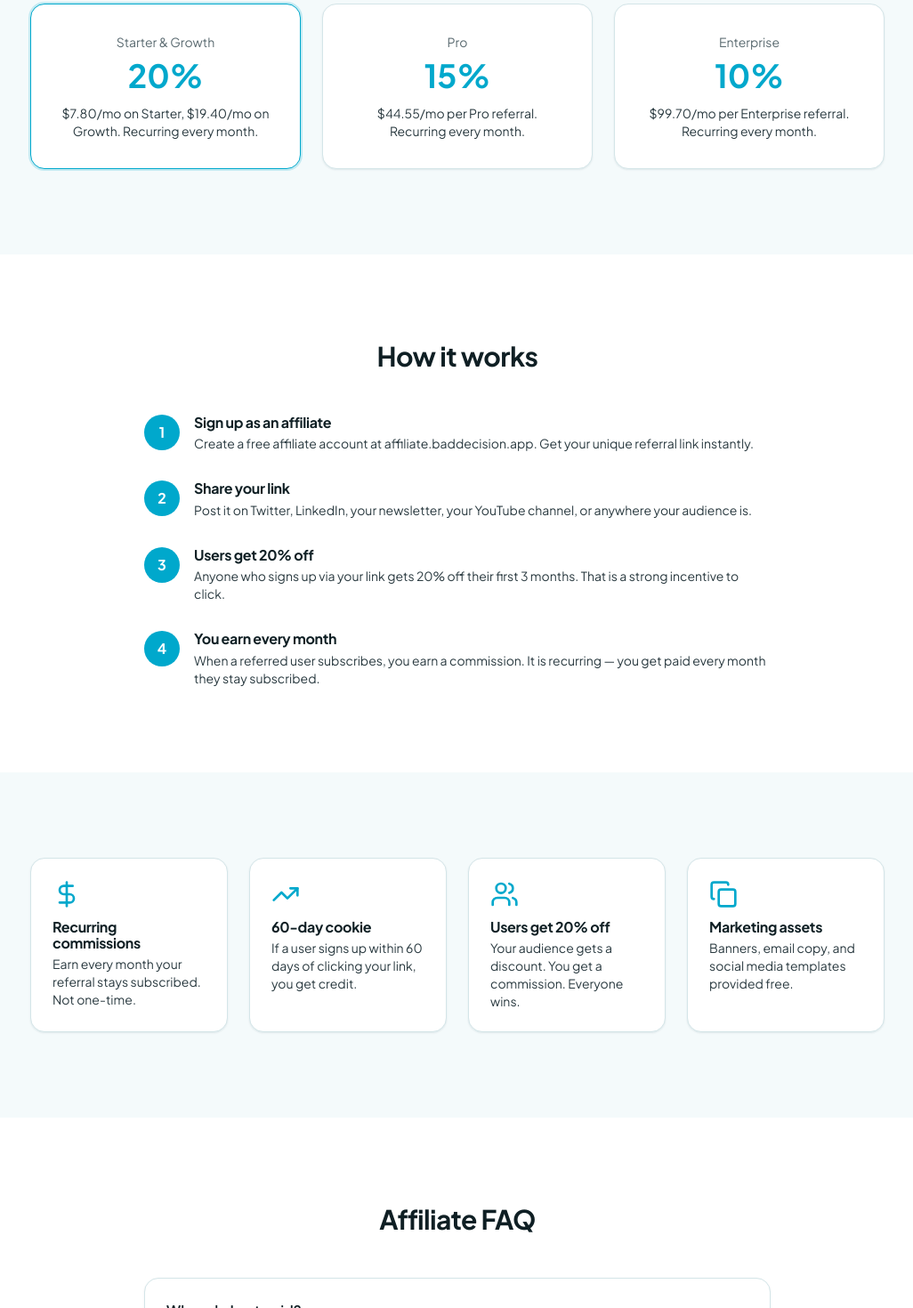
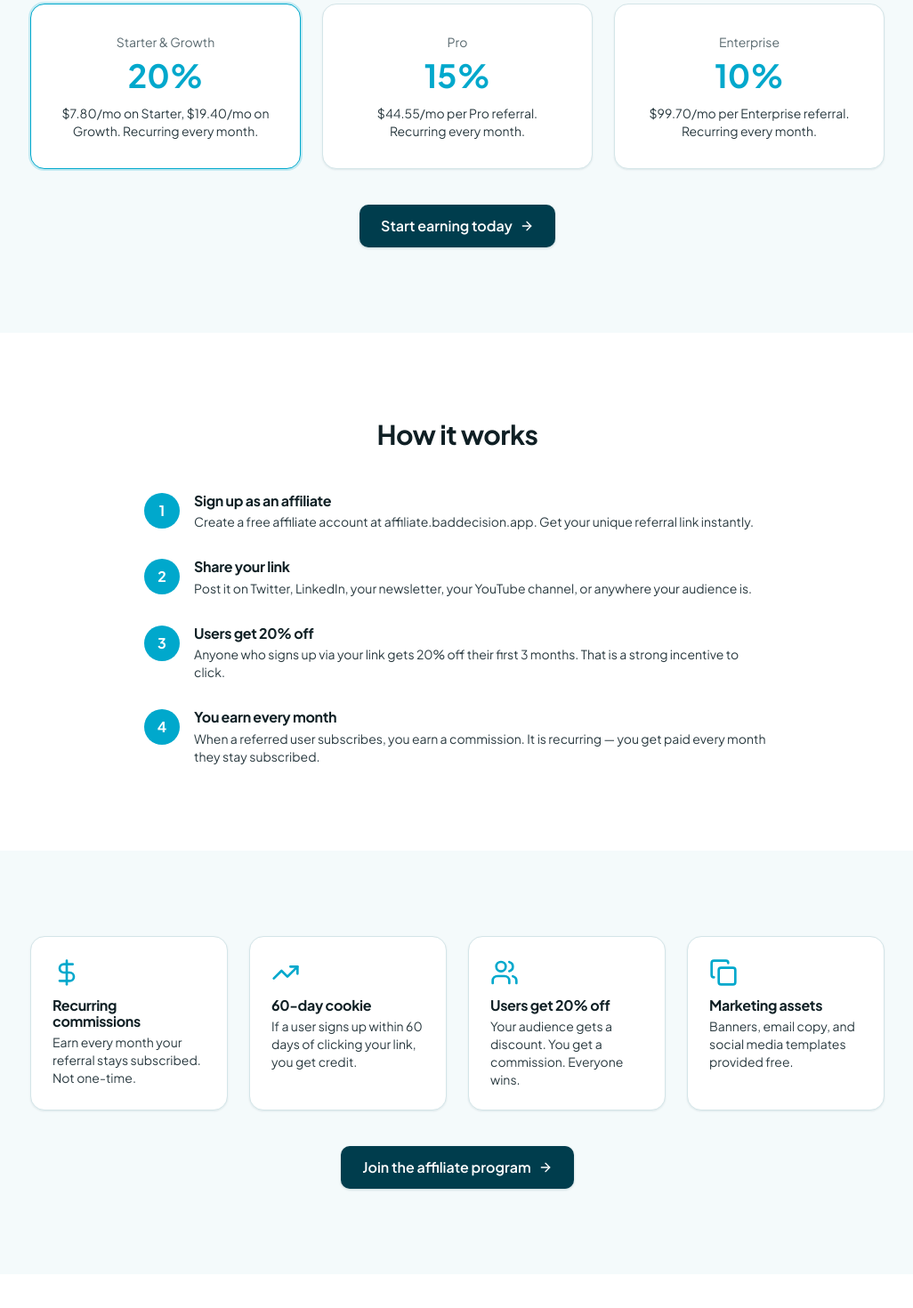
Before and after one commit to decisionsai40-lgtm/bad-decision-marketing, a Next.js app: page /affiliates in a window 1280 px wide. Shown: the part 464-1934 px from the top of the page at 89% size, without its empty margins (126-1152 px from the left). Built offline with nearby package versions, Linux system fonts and the light colour scheme; no server answers.

Commit message:
fix: remove Flutterwave/fingerprint mentions from affiliate page, add more CTAs

```diff
--- a/src/app/affiliates/page.tsx
+++ b/src/app/affiliates/page.tsx
@@ -34,6 +34,13 @@ export default function AffiliatesPage() {
                 <p className="text-sm text-[var(--color-text-secondary)] mt-3">{tier.desc}</p>
               </div>
             ))}
+          </div>
+
+          <div className="mt-10 text-center">
+            <Link href="https://affiliate.baddecision.app/sign-in" className="btn-primary inline-flex">
+              Start earning today
+              <ArrowRight className="h-4 w-4" />
+            </Link>
           </div>
         </div>
       </section>
@@ -78,6 +85,13 @@ export default function AffiliatesPage() {
               </div>
             ))}
           </div>
+
+          <div className="mt-10 text-center">
+            <Link href="https://affiliate.baddecision.app/sign-in" className="btn-primary inline-flex">
+              Join the affiliate program
+              <ArrowRight className="h-4 w-4" />
+            </Link>
+          </div>
         </div>
       </section>
 
@@ -87,10 +101,10 @@ export default function AffiliatesPage() {
           <h2 className="text-center text-3xl font-bold">Affiliate FAQ</h2>
           <div className="mt-12 space-y-6">
             {[
-              { q: "When do I get paid?", a: "Commissions are held for 30 days (chargeback protection), then become available. Minimum payout is $50. Payouts are processed via Flutterwave." },
+              { q: "When do I get paid?", a: "Commissions are held for 30 days (chargeback protection), then become available. Minimum payout is $50. Payouts are sent directly to your bank account." },
               { q: "Can I see who signed up via my link?", a: "No. For privacy reasons, you only see aggregate stats: total clicks, signups, and conversions. You never see individual user data." },
               { q: "Is the commission recurring?", a: "Yes. You earn every month the referred user stays subscribed. If they cancel, your commission stops for that user." },
-              { q: "Can I refer myself?", a: "No. Self-referrals are blocked. IP and device fingerprinting prevent fraud." },
+              { q: "Can I refer myself?", a: "No. Self-referrals are blocked to keep the program fair for everyone." },
               { q: "Do I need to be a Bad Decision customer to be an affiliate?", a: "No. Affiliate accounts are separate from user accounts. You can promote Bad Decision without using it yourself." },
             ].map((faq) => (
               <details key={faq.q} className="card-premium group cursor-pointer p-6 [&_summary]:list-none">
```
